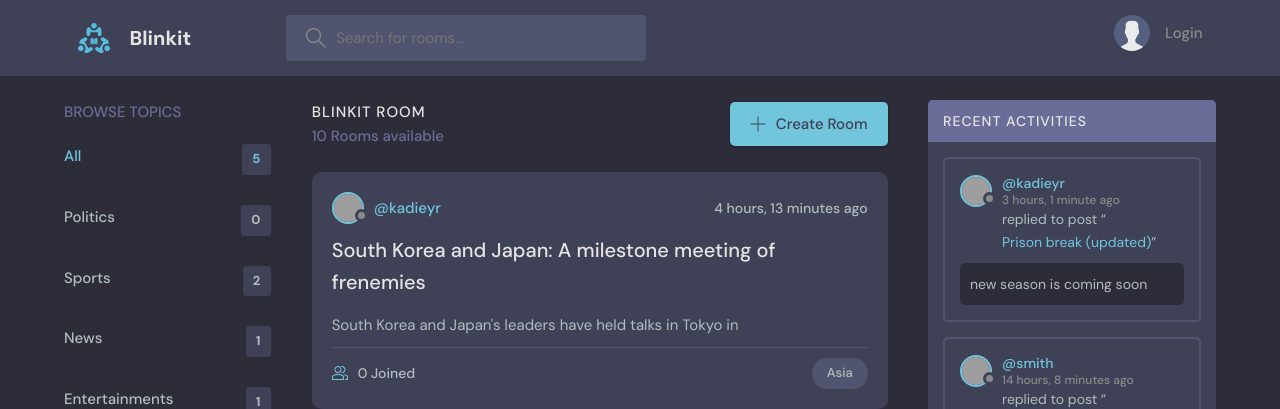
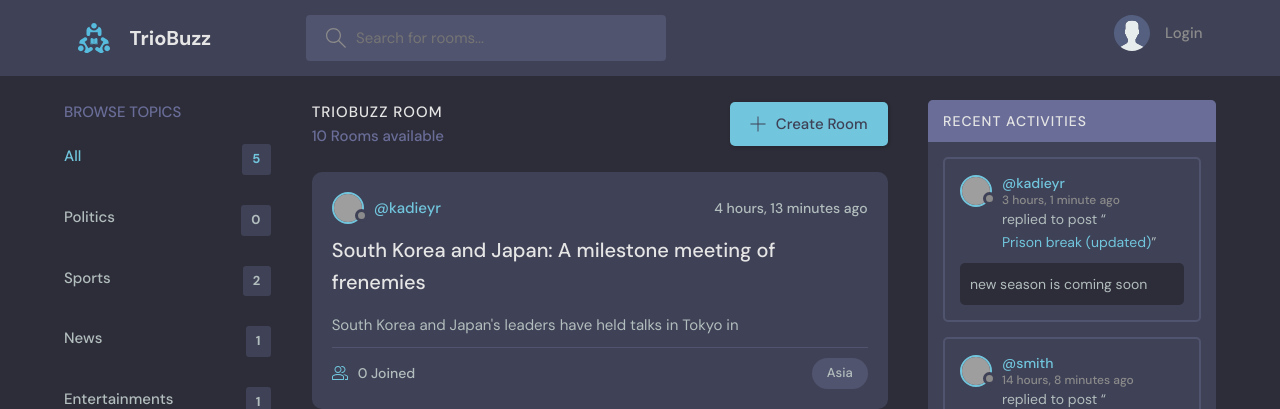
Before and after one commit to ka-dir/blinkit, a Django app: page / in a window 1280 px wide. Shown: the top 409 px of the page. Run offline with Django 4.2, Linux system fonts and the light colour scheme; data comes from the database, SQL or seed files in the repository; grey boxes are pictures that could not be loaded.

Commit message:
TrioBuzz

```diff
--- a/base/templates/base/home.html
+++ b/base/templates/base/home.html
@@ -29,7 +29,7 @@
           </div>
           <div class="roomList__header">
             <div>
-              <h2>Blinkit Room</h2>
+              <h2>TrioBuzz Room</h2>
               <p>{{ rooms_count }} Rooms available</p>
             </div>
             <a class="btn btn--main" href="{% url 'create-room' %}">
--- a/templates/main.html
+++ b/templates/main.html
@@ -7,7 +7,7 @@
     <meta name="viewport" content="width=device-width, initial-scale=1.0" />
     <link rel="shortcut icon" href="assets/favicon.ico" type="image/x-icon" />
     <link rel="stylesheet" href="{% static 'styles/styles.css' %}" />
-    <title>Blinkit - Find what's going on around the world!</title>
+    <title>TrioBuzz - Find what's going on around the world!</title>
   </head>
 <body>
 {% if messages %}
--- a/templates/navbar.html
+++ b/templates/navbar.html
@@ -3,7 +3,7 @@
       <div class="container">
         <a href="{% url 'home' %}" class="header__logo">
           <img src="{% static 'assets/logo.svg' %}" />
-          <h1>Blinkit</h1>
+          <h1>TrioBuzz</h1>
         </a>
         <form class="header__search" action="{% url 'home' %}" method="get">
           <label>
```
